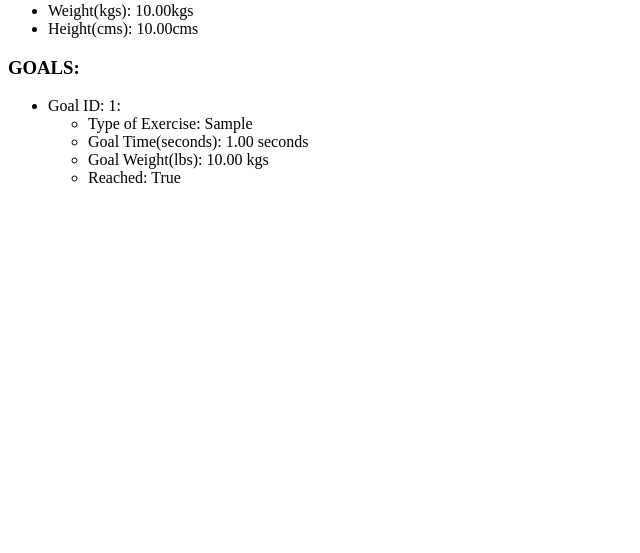
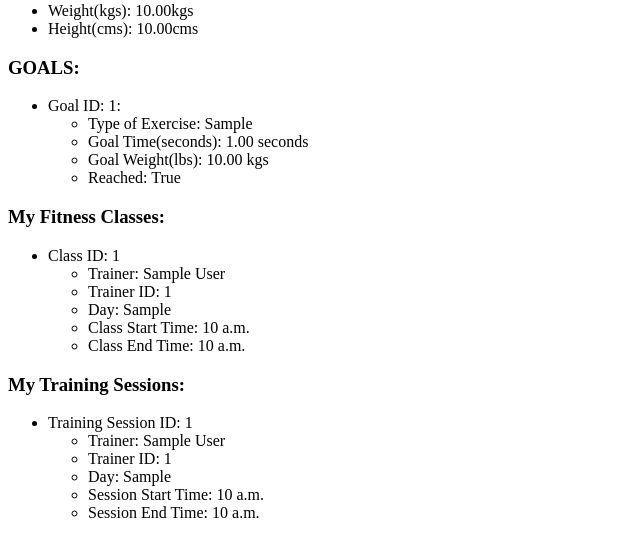
Before and after one commit to PayanLPE/HealthAndFitnessClub, a Django app: page /members/1/ in a window 1280 px wide. Shown: the part 247-800 px from the top of the page, without its empty margins (0-640 px from the left). Run offline with Django 5.2, Linux system fonts and the light colour scheme; tables that the repository leaves empty hold one stand-in row (values such as "Sample post").

Commit message:
Manage Personal Training Session

```diff
--- a/HealthAndFitnessClub/dashboard/templates/member_profile.html
+++ b/HealthAndFitnessClub/dashboard/templates/member_profile.html
@@ -31,6 +31,38 @@
         </li>
         {% endfor %}
     </ul>
+
+    <!-- Fitness Classes -->
+    <h3>My Fitness Classes: </h3>
+    <ul>
+        {% for class in classes %}
+        <li>Class ID: {{ class.class_id }}
+            <ul>
+                <li>Trainer: {{ class.trainer_name }}</li>
+                <li>Trainer ID: {{ class.trainer_id }}</li>
+                <li>Day: {{ class.day }}</li>
+                <li>Class Start Time: {{ class.class_start_time }}</li>
+                <li>Class End Time: {{ class.class_end_time }}</li>
+            </ul>
+        </li>
+        {% endfor %}
+    </ul>
+
+    <!-- Training Session -->
+    <h3>My Training Sessions: </h3>
+    <ul>
+        {% for session in sessions %}
+        <li>Training Session ID: {{ session.session_id }}
+            <ul>
+                <li>Trainer: {{ session.trainer_name }}</li>
+                <li>Trainer ID: {{ session.trainer_id }}</li>
+                <li>Day: {{ session.day }}</li>
+                <li>Session Start Time: {{ session.session_start_time }}</li>
+                <li>Session End Time: {{ session.session_end_time }}</li>
+            </ul>
+        </li>
+        {% endfor %}
+    </ul>
     {% if error %}
     <script>
         alert("{{ error }}");
--- a/HealthAndFitnessClub/dashboard/urls.py
+++ b/HealthAndFitnessClub/dashboard/urls.py
@@ -22,6 +22,9 @@ urlpatterns = [
     path('my_profile/add_booking', views.add_booking, name='add_booking'),
     path('my_profile/edit_booking', views.edit_booking, name='edit_booking'),
     path('my_profile/delete_booking', views.delete_booking, name='delete_booking'),
+    path('my_profile/add_session', views.add_session, name='add_session'),
+    path('my_profile/edit_session', views.edit_session, name='edit_session'),
+    path('my_profile/delete_session', views.delete_session, name='delete_session'),
     path('fitness_classes/', views.fitness_classes, name='fitness_classes'),
     path('fitness_classes/join_class/<int:id>/', views.join_fitness_classes, name='join_fitness_classes'),
     path('fitness_classes/leave_class/<int:id>/', views.leave_fitness_classes, name='leave_fitness_classes'),
--- a/HealthAndFitnessClub/dashboard/views.py
+++ b/HealthAndFitnessClub/dashboard/views.py
@@ -1,5 +1,5 @@
 from django.shortcuts import redirect, render
-from .models import Members, Trainers, AdministrativeStaff, Equipments, RoomBookings, FitnessClasses, FitnessClassMembers
+from .models import Members, Trainers, AdministrativeStaff, Equipments, RoomBookings, FitnessClasses, FitnessClassMembers, TrainingSessions
 
 # Create your views here.
 
@@ -35,6 +35,7 @@ def sign_in(request):
     else:
         return render(request, 'login.html')
 
+
 def register(request):
     if request.method == 'POST':
         first_name = request.POST['first_name']
@@ -51,6 +52,7 @@ def register(request):
     else:
         return render(request, 'register.html')
 
+
 def sign_out(request):
     response = redirect('/login')
     response.delete_cookie('email')
@@ -58,13 +60,18 @@ def sign_out(request):
     response.delete_cookie('user_type')
     return response
 
+
 def member_dashboard(request, id):
     member = Members.find_member_with_id(id)
     goals = Members.find_goals_with_member_id(id)
+    classes = FitnessClassMembers.get_classes_with_member_id(id)
+    sessions = TrainingSessions.get_sessions_by_member_id(id)
+
     if not member == None:
-        return render(request, 'member_profile.html', {'user_type': 'member', 'user': member, 'goals': goals})
+        return render(request, 'member_profile.html', {'user_type': 'member', 'user': member, 'goals': goals, 'classes': classes, 'sessions': sessions})
     else:
         return render(request, 'member_profile.html', {'msg': 'User not found'})
+
 
 def my_profile(request):
     if 'email' in request.COOKIES:
@@ -74,9 +81,10 @@ def my_profile(request):
             user = Members.find_member_with_id(id)
             goals = Members.find_goals_with_member_id(id)
             classes = FitnessClassMembers.get_classes_with_member_id(id)
+            sessions = TrainingSessions.get_sessions_by_member_id(id)
 
             if user:
-                return render(request, 'my_profile.html', {'user': user, 'user_type': 'MEMBER', 'goals': goals, 'classes': classes})
+                return render(request, 'my_profile.html', {'user': user, 'user_type': 'MEMBER', 'goals': goals, 'classes': classes, 'sessions': sessions})
         if request.COOKIES['user_type'] == 'TRAINER':
             user = Trainers.find_trainer_with_id(id)
             availabilities = Trainers.find_availabilities_with_trainer_id(id)
@@ -92,6 +100,7 @@ def my_profile(request):
     else:
         return redirect('/login/')
 
+
 def update_info(request):
     if request.method == 'POST':
         first_name = request.POST.get('first_name')
@@ -101,10 +110,12 @@ def update_info(request):
         height = request.POST.get('height')
         password = request.POST.get('password')
 
-        Members.update_info(int(request.COOKIES['id']), first_name, last_name, email, password, weight, height)
+        Members.update_info(int(
+            request.COOKIES['id']), first_name, last_name, email, password, weight, height)
         return redirect('/my_profile/')
     else:
         return redirect('/my_profile/')
+
 
 def add_goal(request):
     if request.method == 'POST':
@@ -113,10 +124,12 @@ def add_goal(request):
         goal_weight = request.POST.get('goal_weight')
         reached = request.POST.get('reached') is not None
 
-        Members.add_goal(int(request.COOKIES['id']), type_of_exercise, goal_time, goal_weight, reached)
+        Members.add_goal(
+            int(request.COOKIES['id']), type_of_exercise, goal_time, goal_weight, reached)
         return redirect('/my_profile/')
     else:
         return redirect('/my_profile/')
+
 
 def edit_goal(request):
     if request.method == 'POST':
@@ -126,10 +139,12 @@ def edit_goal(request):
         goal_weight = request.POST.get('goal_weight')
         reached = request.POST.get('reached') is not None
 
-        Members.edit_goal(goal_id, int(request.COOKIES['id']), type_of_exercise, goal_time, goal_weight, reached)
+        Members.edit_goal(goal_id, int(
+            request.COOKIES['id']), type_of_exercise, goal_time, goal_weight, reached)
         return redirect('/my_profile/')
     else:
         return redirect('/my_profile/')
+
 
 def delete_goal(request):
     if request.method == 'POST':
@@ -140,16 +155,19 @@ def delete_goal(request):
     else:
         return redirect('/my_profile/')
 
+
 def add_availability(request):
     if request.method == 'POST':
         day = request.POST.get('day')
         start_time = request.POST.get('start_time')
         end_time = request.POST.get('end_time')
 
-        Trainers.add_availability(int(request.COOKIES['id']), day, start_time, end_time)
+        Trainers.add_availability(
+            int(request.COOKIES['id']), day, start_time, end_time)
         return redirect('/my_profile/')
     else:
         return redirect('/my_profile/')
+
 
 def edit_availability(request):
     if request.method == 'POST':
@@ -158,19 +176,23 @@ def edit_availability(request):
         start_time = request.POST.get('start_time')
         end_time = request.POST.get('end_time')
 
-        Trainers.edit_availability(availability_id, int(request.COOKIES['id']), day, start_time, end_time)
+        Trainers.edit_availability(availability_id, int(
+            request.COOKIES['id']), day, start_time, end_time)
         return redirect('/my_profile/')
     else:
         return redirect('/my_profile/')
+
 
 def delete_availability(request):
     if request.method == 'POST':
         availability_id = request.POST.get('availability_id')
 
-        Trainers.delete_availability(availability_id, int(request.COOKIES['id']))
+        Trainers.delete_availability(
+            availability_id, int(request.COOKIES['id']))
         return redirect('/my_profile/')
     else:
         return redirect('/my_profile/')
+
 
 def search_member(request):
     if request.method == 'POST':
@@ -182,16 +204,19 @@ def search_member(request):
     else:
         return redirect('/my_profile/')
 
+
 def add_equipment(request):
     if request.method == 'POST':
         equipment_name = request.POST.get('equipment_name')
         last_maintenance = request.POST.get('last_maintenance')
         next_maintenance = request.POST.get('next_maintenance')
 
-        Equipments.add_equipment(equipment_name, last_maintenance, next_maintenance)
+        Equipments.add_equipment(
+            equipment_name, last_maintenance, next_maintenance, int(request.COOKIES['id']))
         return redirect('/my_profile/')
     else:
         return redirect('/my_profile/')
+
 
 def edit_equipment(request):
     if request.method == 'POST':
@@ -200,10 +225,12 @@ def edit_equipment(request):
         last_maintenance = request.POST.get('last_maintenance')
         next_maintenance = request.POST.get('next_maintenance')
 
-        Equipments.edit_equipment(equipment_id, equipment_name, last_maintenance, next_maintenance)
+        Equipments.edit_equipment(
+            equipment_id, equipment_name, last_maintenance, next_maintenance, int(request.COOKIES['id']))
         return redirect('/my_profile/')
     else:
         return redirect('/my_profile/')
+
 
 def delete_equipment(request):
     if request.method == 'POST':
@@ -214,16 +241,19 @@ def delete_equipment(request):
     else:
         return redirect('/my_profile/')
 
+
 def add_booking(request):
     if request.method == 'POST':
         room_number = request.POST.get('room_number')
         booking_start_time = request.POST.get('booking_start_time')
         booking_end_time = request.POST.get('booking_end_time')
 
-        RoomBookings.add_booking(int(request.COOKIES['id']), room_number, booking_start_time, booking_end_time)
+        RoomBookings.add_booking(
+            int(request.COOKIES['id']), room_number, booking_start_time, booking_end_time)
         return redirect('/my_profile/')
     else:
         return redirect('/my_profile/')
+
 
 def edit_booking(request):
     if request.method == 'POST':
@@ -232,10 +262,12 @@ def edit_booking(request):
         booking_start_time = request.POST.get('booking_start_time')
         booking_end_time = request.POST.get('booking_end_time')
 
-        RoomBookings.edit_booking(booking_id, int(request.COOKIES['id']), room_number, booking_start_time, booking_end_time)
+        RoomBookings.edit_booking(booking_id, int(
+            request.COOKIES['id']), room_number, booking_start_time, booking_end_time)
         return redirect('/my_profile/')
     else:
         return redirect('/my_profile/')
+
 
 def delete_booking(request):
     if request.method == 'POST':
@@ -245,6 +277,7 @@ def delete_booking(request):
         return redirect('/my_profile/')
     else:
         return redirect('/my_profile/')
+
 
 def fitness_classes(request):
     if 'email' in request.COOKIES:
@@ -259,6 +292,7 @@ def fitness_classes(request):
     else:
         return redirect('/login/')
 
+
 def join_fitness_classes(request, id):
     if 'email' in request.COOKIES:
         member_id = int(request.COOKIES['id'])
@@ -266,6 +300,7 @@ def join_fitness_classes(request, id):
         return redirect('/fitness_classes/')
     else:
         return redirect('/fitness_classes/')
+
 
 def leave_fitness_classes(request, id):
     if 'email' in request.COOKIES:
@@ -275,17 +310,20 @@ def leave_fitness_classes(request, id):
     else:
         return redirect('/fitness_classes/')
 
+
 def add_class(request):
     if request.method == 'POST':
         trainer_id = request.POST.get('trainer_id')
         day = request.POST.get('day')
         class_start_time = request.POST.get('class_start_time')
-        class_end_time  = request.POST.get('class_end_time')
+        class_end_time = request.POST.get('class_end_time')
 
-        FitnessClasses.add_class(trainer_id, day, class_start_time, class_end_time)
+        FitnessClasses.add_class(
+            trainer_id, day, class_start_time, class_end_time, int(request.COOKIES['id']))
         return redirect('/fitness_classes/')
     else:
         return redirect('/fitness_classes/')
+
 
 def edit_class(request):
     if request.method == 'POST':
@@ -293,12 +331,14 @@ def edit_class(request):
         trainer_id = request.POST.get('trainer_id')
         day = request.POST.get('day')
         class_start_time = request.POST.get('class_start_time')
-        class_end_time  = request.POST.get('class_end_time')
+        class_end_time = request.POST.get('class_end_time')
 
-        FitnessClasses.edit_class(class_id, trainer_id, day, class_start_time, class_end_time)
+        FitnessClasses.edit_class(
+            class_id, trainer_id, day, class_start_time, class_end_time, int(request.COOKIES['id']))
         return redirect('/fitness_classes/')
     else:
         return redirect('/fitness_classes/')
+
 
 def delete_class(request):
     if request.method == 'POST':
@@ -308,3 +348,42 @@ def delete_class(request):
         return redirect('/fitness_classes/')
     else:
         return redirect('/fitness_classes/')
+
+
+def add_session(request):
+    if request.method == 'POST':
+        trainer_id = request.POST.get('trainer_id')
+        day = request.POST.get('day')
+        session_start_time = request.POST.get('session_start_time')
+        session_end_time = request.POST.get('session_end_time')
+
+        TrainingSessions.add_session(
+            int(request.COOKIES['id']), trainer_id, day, session_start_time, session_end_time)
+        return redirect('/my_profile/')
+    else:
+        return redirect('/my_profile/')
+
+
+def edit_session(request):
+    if request.method == 'POST':
+        session_id = request.POST.get('session_id')
+        trainer_id = request.POST.get('trainer_id')
+        day = request.POST.get('day')
+        session_start_time = request.POST.get('session_start_time')
+        session_end_time = request.POST.get('session_end_time')
+
+        TrainingSessions.edit_session(
+            session_id, int(request.COOKIES['id']), trainer_id, day, session_start_time, session_end_time)
+        return redirect('/my_profile/')
+    else:
+        return redirect('/my_profile/')
+
+
+def delete_session(request):
+    if request.method == 'POST':
+        session_id = request.POST.get('session_id')
+
+        TrainingSessions.delete_session(session_id)
+        return redirect('/my_profile/')
+    else:
+        return redirect('/my_profile/')
```
Also changed, not shown: HealthAndFitnessClub/dashboard/models.py (+69 -8 lines), HealthAndFitnessClub/dashboard/templates/my_profile.html (+58 -0 lines), data_ddl.sql (+8 -2 lines).
